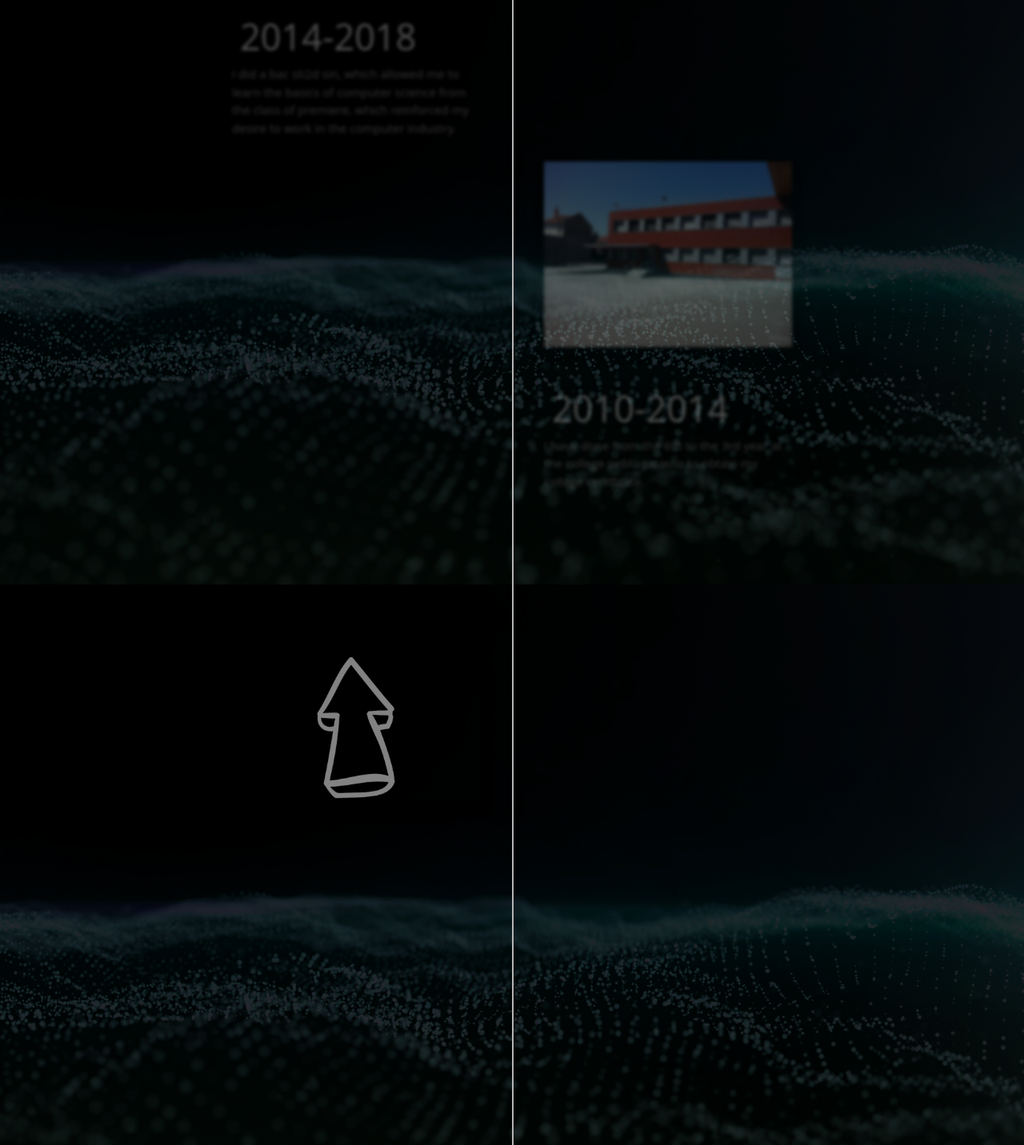
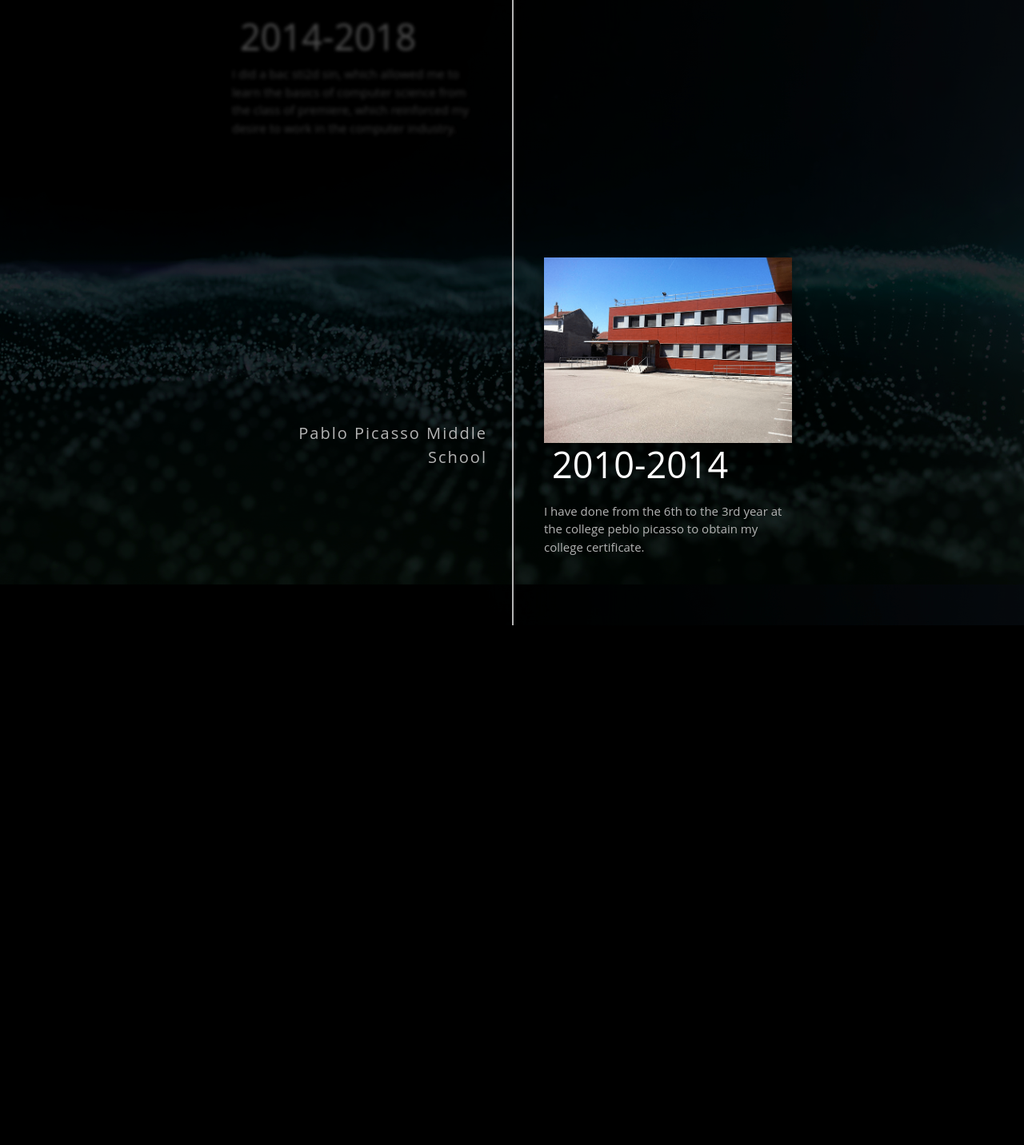
Before and after one commit to zDeltas/MyPortfolio, a Flask app: page /timeline in a window 1280 px wide. Shown: the part 2469-3901 px from the top of the page at 80% size. After the commit the page ends 3251 px from the top, so only its background shows below. Run offline with Flask 2, Linux system fonts and the light colour scheme; parts of the project's set-up code (start-up, migrations or seed data) failed here and were passed over; some libraries are stand-ins or nearby versions.

Commit message:
commenting on the wrong code
return on the button to go top

```diff
--- a/app/static/js/timeline.js
+++ b/app/static/js/timeline.js
@@ -22,7 +22,7 @@
                 }else if($(window).scrollTop() + $(window).height() > $(document).height()-10) {
                     cursor.item.removeClass(cursor.activeItem);
                     cursor.item.last().addClass(cursor.activeItem);
-                    window.scroll({top: 0, behavior: "smooth"})
+                    // window.scroll({top: 0, behavior: "smooth"})
                 }
 
             });
--- a/app/templates/timeline.html
+++ b/app/templates/timeline.html
@@ -54,10 +54,10 @@
             </div>
         </div>
 
-        <div class="item upArrow">
+        {# <div class="item upArrow">
             <div class="content"><img class="content-img" src="{{url_for('static', filename = 'images/timeline/up.png')}}" />
             </div>
-        </div>
+        </div> #}
     </div>
 </div>
 
```
